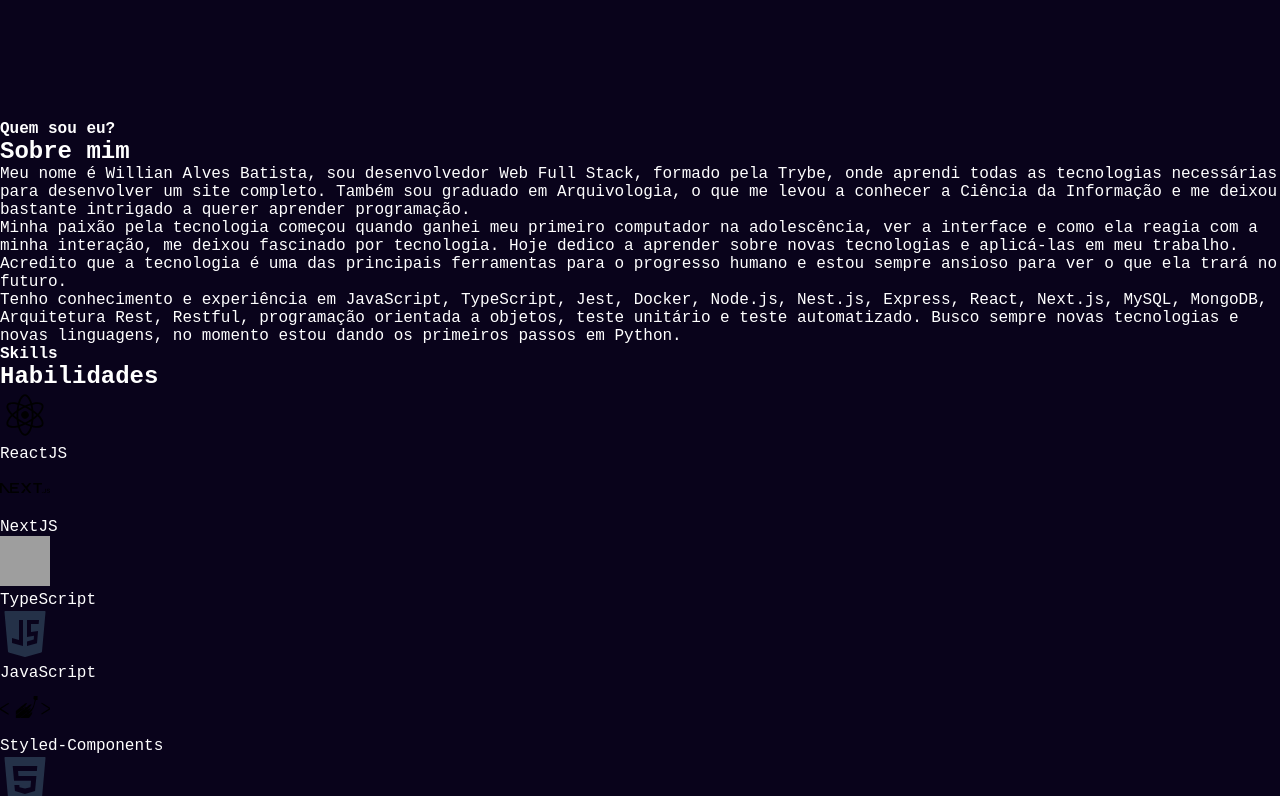
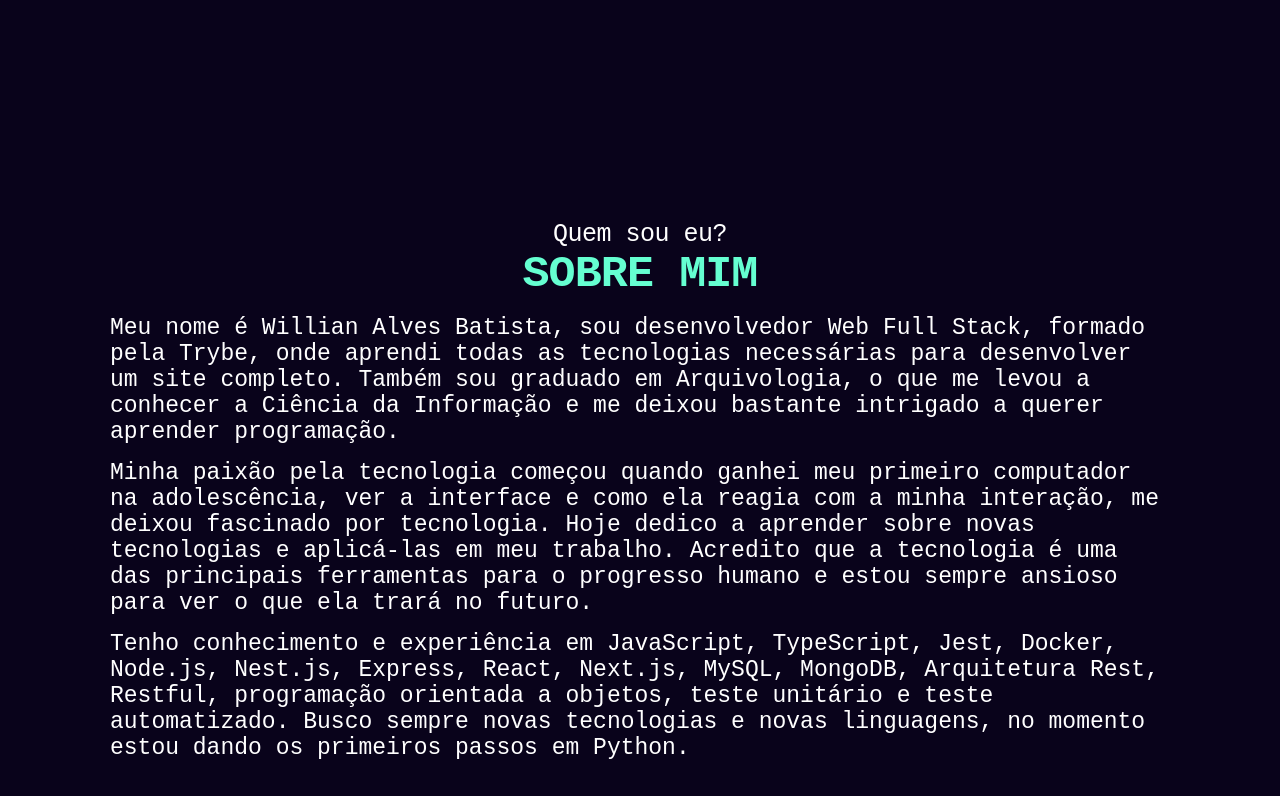
Before and after one commit to willianbatist/portfolio_web, a Next.js app: page / in a window 1280 px wide. Shown: the part 680-1476 px from the top of the page. Built offline with nearby package versions, Linux system fonts and the light colour scheme; grey boxes are pictures that could not be loaded.

Commit message:
styles(About): position of items

```diff
--- a/src/components/about/about.style.ts
+++ b/src/components/about/about.style.ts
@@ -3,11 +3,42 @@ import styled from "styled-components";
 
 
 export const About = styled.section`
+  padding: 100px;
 
+  h4 {
+    text-transform: initial;
+    color: #ffffff;
+    font-weight: 300;
+    font-size: 25px;
+    text-align: center;
+    letter-spacing: -0.02em;
+  }
+
+  h2 {
+    text-transform: uppercase;
+    color: #65ffd1;
+    font-weight: 600;
+    font-size: 45px;
+    text-align: center;
+    letter-spacing: -0.02em;
+  }
+
+  p {
+    color: #ffffff;
+    font-family: 'TT Norms Pro', monospace;
+    font-weight: 400;
+    font-size: 23px;
+    text-align: left;
+    margin-bottom: 15px;
+  }
 `;
 
 
 export const Heading = styled.div`
+  width: 100%;
 `;
 
-export const ContainerText = styled.div``;
+export const ContainerText = styled.div`
+  padding: 0 10px;
+  margin-top: 15px;
+`;
```
